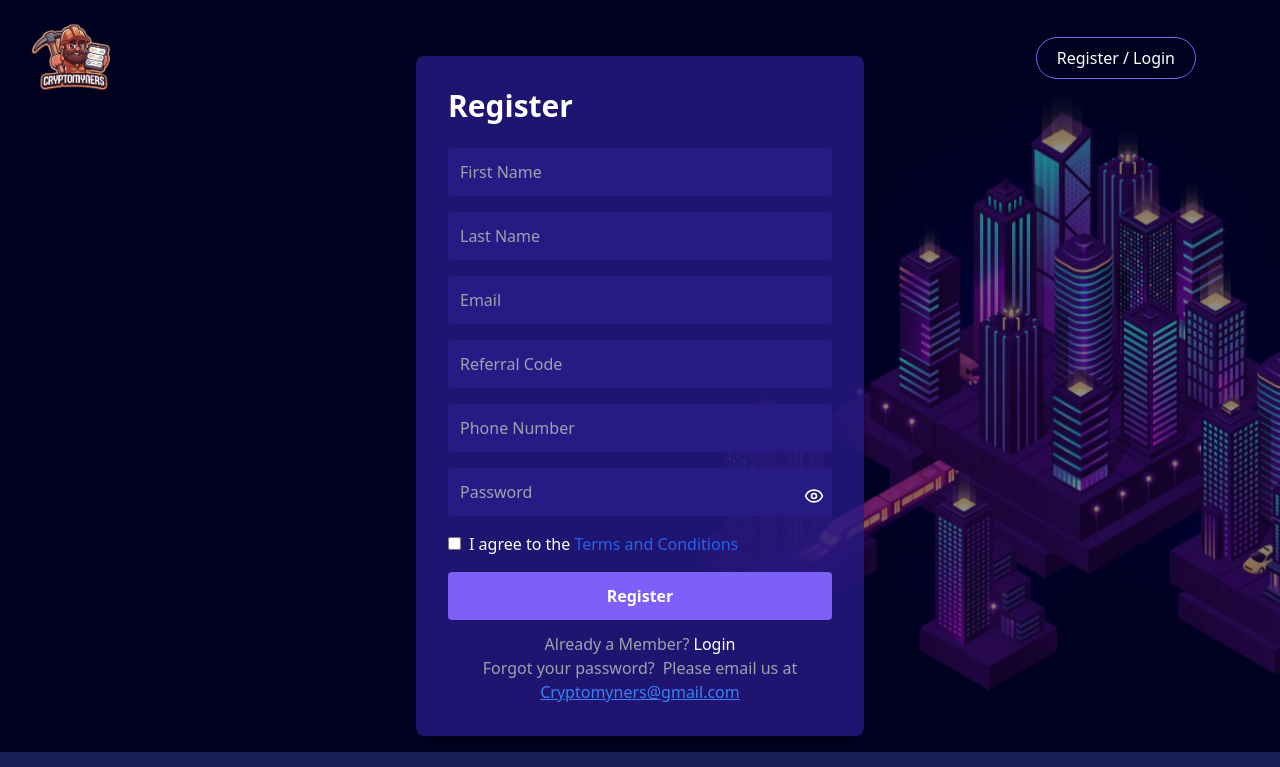
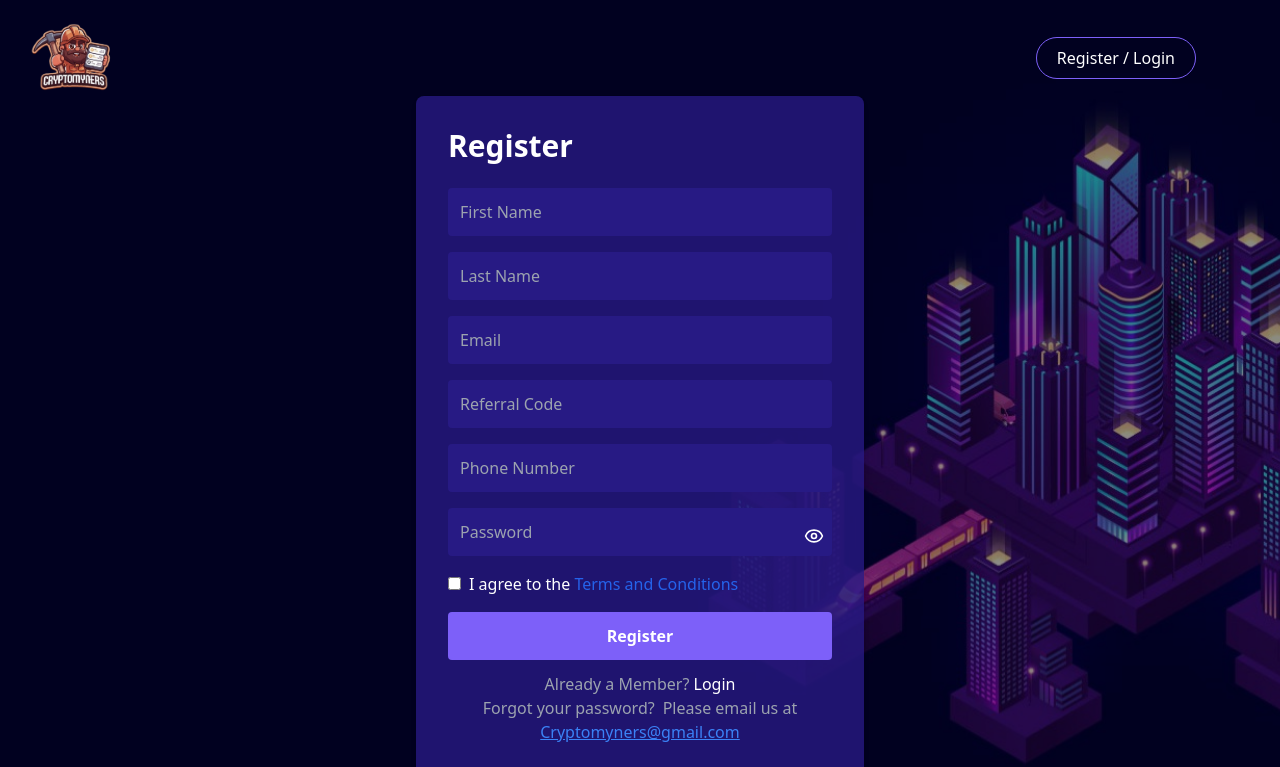
Before and after one commit to Ovesh101/Crypto_Fronted, a React (Vite) app: page /login in a window 1280 px wide. Shown: the top 767 px of the page. Built offline with nearby package versions, Linux system fonts and the light colour scheme; no server answers; what ldrs would draw is missing.

Commit message:
padding added

```diff
--- a/src/components/Login.jsx
+++ b/src/components/Login.jsx
@@ -183,7 +183,7 @@ const Login = () => {
   }, [token, navigate]);
 
   return (
-    <div className="relative  w-full">
+    <div className="relative py-10  w-full">
       {/* Background Image */}
       <div className="absolute inset-0">
         <img
```
